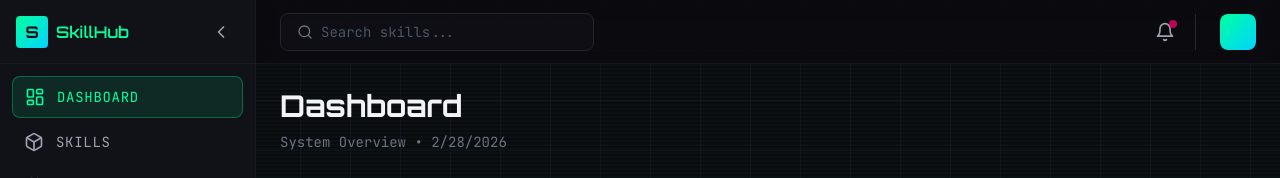
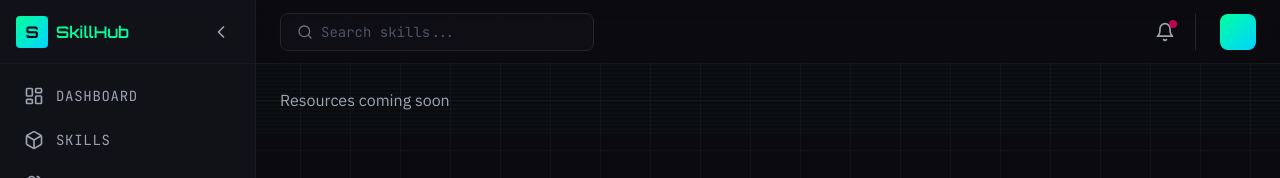
Before and after one commit to yixuanzi/skillhub, a React (Vite) app in the folder frontend/: page /resources in a window 1280 px wide. Before the commit this address led to /dashboard. Shown: the top 178 px of the page. Built offline with nearby package versions, Linux system fonts and the light colour scheme; no server answers; sample sign-in values are in the browser's storage.

Commit message:
feat(routing): add resources route and navigation

```diff
--- a/frontend/src/App.tsx
+++ b/frontend/src/App.tsx
@@ -5,6 +5,7 @@ import { LoginPage, RegisterPage } from './pages/auth';
 import { DashboardPage } from './pages/dashboard';
 import { SkillsListPage, SkillDetailPage, SkillCreatePage } from './pages/skills';
 import { UsersPage } from './pages/users';
+import { ResourcesPage } from './pages/resources';
 import { ACLPage } from './pages/acl';
 import { useAuthStore } from './store/authStore';
 
@@ -77,6 +78,7 @@ function App() {
             <Route path="skills/new" element={<SkillCreatePage />} />
             <Route path="skills/:id" element={<SkillDetailPage />} />
             <Route path="users" element={<UsersPage />} />
+            <Route path="resources" element={<ResourcesPage />} />
             <Route path="acl" element={<ACLPage />} />
             <Route path="settings" element={<div className="text-gray-400">Settings coming soon</div>} />
           </Route>
--- a/frontend/src/components/layout/Sidebar.tsx
+++ b/frontend/src/components/layout/Sidebar.tsx
@@ -5,6 +5,7 @@ import {
   LayoutDashboard,
   Box,
   Users,
+  Database,
   Shield,
   Settings,
   ChevronLeft,
@@ -22,6 +23,7 @@ const navItems: NavItem[] = [
   { path: '/dashboard', label: 'Dashboard', icon: LayoutDashboard },
   { path: '/skills', label: 'Skills', icon: Box },
   { path: '/users', label: 'Users', icon: Users },
+  { path: '/resources', label: 'Resources', icon: Database },
   { path: '/acl', label: 'ACL Rules', icon: Shield },
   { path: '/settings', label: 'Settings', icon: Settings },
 ];
--- /dev/null
+++ b/frontend/src/pages/resources/ResourcesPage.tsx
@@ -0,0 +1,3 @@
+export const ResourcesPage = () => {
+  return <div className="text-gray-400">Resources coming soon</div>;
+};
--- /dev/null
+++ b/frontend/src/pages/resources/index.ts
@@ -0,0 +1 @@
+export { ResourcesPage } from './ResourcesPage';
```
